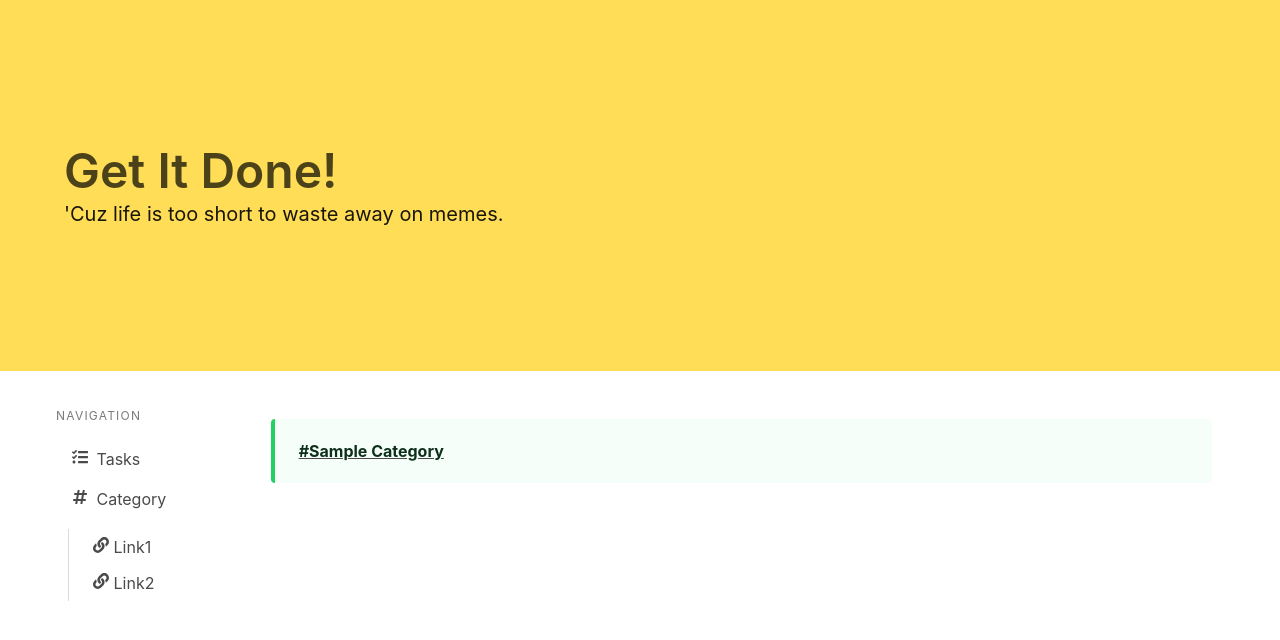
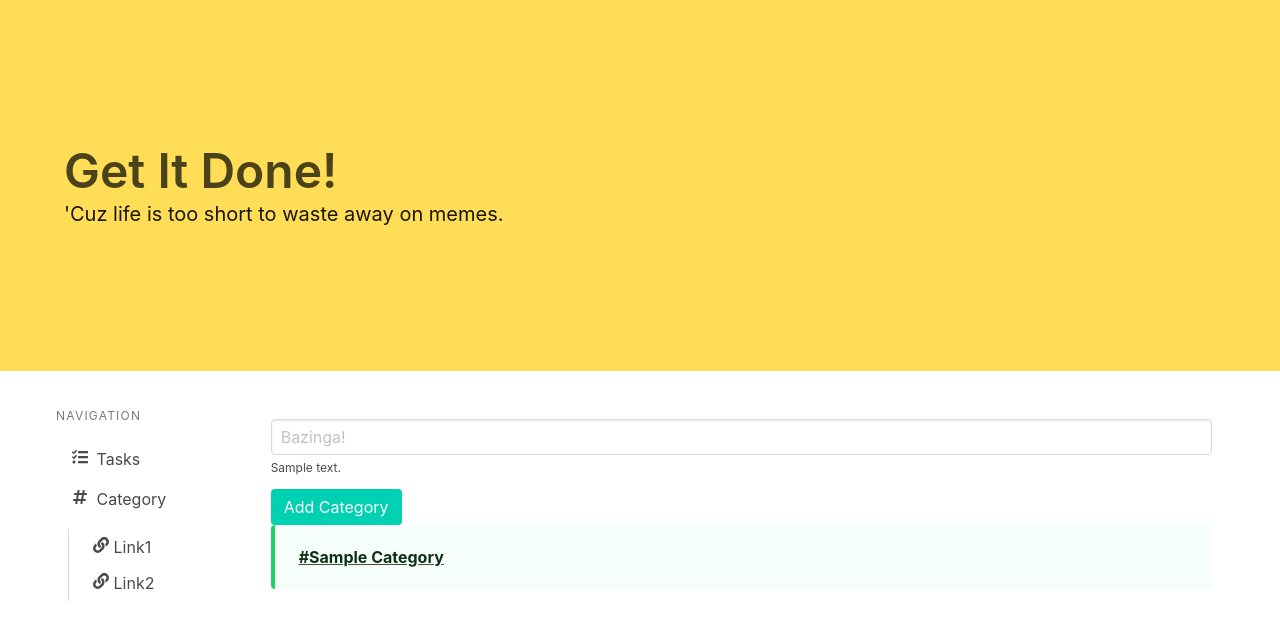
Before and after one commit to ShraddhaAg/Get-it-done, a Django app: template ToDo/tasks/templates/tasks/hashtag_list.html in a window 1280 px wide. Shown: the top 640 px of the page. Run offline with Django 3.2, Linux system fonts and the light colour scheme; the template is opened without the code that fills it: most values are stand-ins (such as "Sample title", 1, 10 or a date in 2020); some libraries are stand-ins or nearby versions.

Commit message:
Modify add-category UI

```diff
--- a/ToDo/tasks/templates/tasks/hashtag_detail.html
+++ b/ToDo/tasks/templates/tasks/hashtag_detail.html
@@ -7,7 +7,6 @@
         <p><strong class="is-capitalized subtitle is-3">#{{hashtag.category}}</strong></p>
       </div>
       <div class="media-content">
-
           {% if hashtag.task_set.all.count %}
             {% for task in hashtag.task_set.all %}
             <div class="media">
--- a/ToDo/tasks/templates/tasks/hashtag_form.html
+++ b/ToDo/tasks/templates/tasks/hashtag_form.html
@@ -1,13 +1,16 @@
-{% extends 'base.html' %}
-
 {% block content %}
   <div class="container">
-    <form class="" action="" method="post">
+    <form class="" action="{% url 'create-category' %}" method="post">
       {% csrf_token %}
-      {{ form }}
-      <div class="control">
-        <button class="button is-primary">Submit</button>
+      <div class="field">
+        <div class="control">
+          <input type="text" class='input' name="category" value="" placeholder="Bazinga!" id="id_category">
+        </div>
+        <p class="help">{{ field.help_text }}</p>
       </div>
+        <div class="control">
+          <button class="button is-primary">Add Category</button>
+        </div>
     </form>
   </div>
 {% endblock %}
--- a/ToDo/tasks/templates/tasks/hashtag_list.html
+++ b/ToDo/tasks/templates/tasks/hashtag_list.html
@@ -1,7 +1,7 @@
 {% extends 'base.html' %}
 
 {% block content %}
-
+{% include 'tasks/hashtag_form.html' %}
 {% if hashtag_list %}
   {% for hashtag in hashtag_list %}
   <div class="container">
```
Also changed, not shown: ToDo/tasks/forms.py (+7 -1 lines), ToDo/tasks/templates/tasks/task_form.html (+32 -2 lines).
